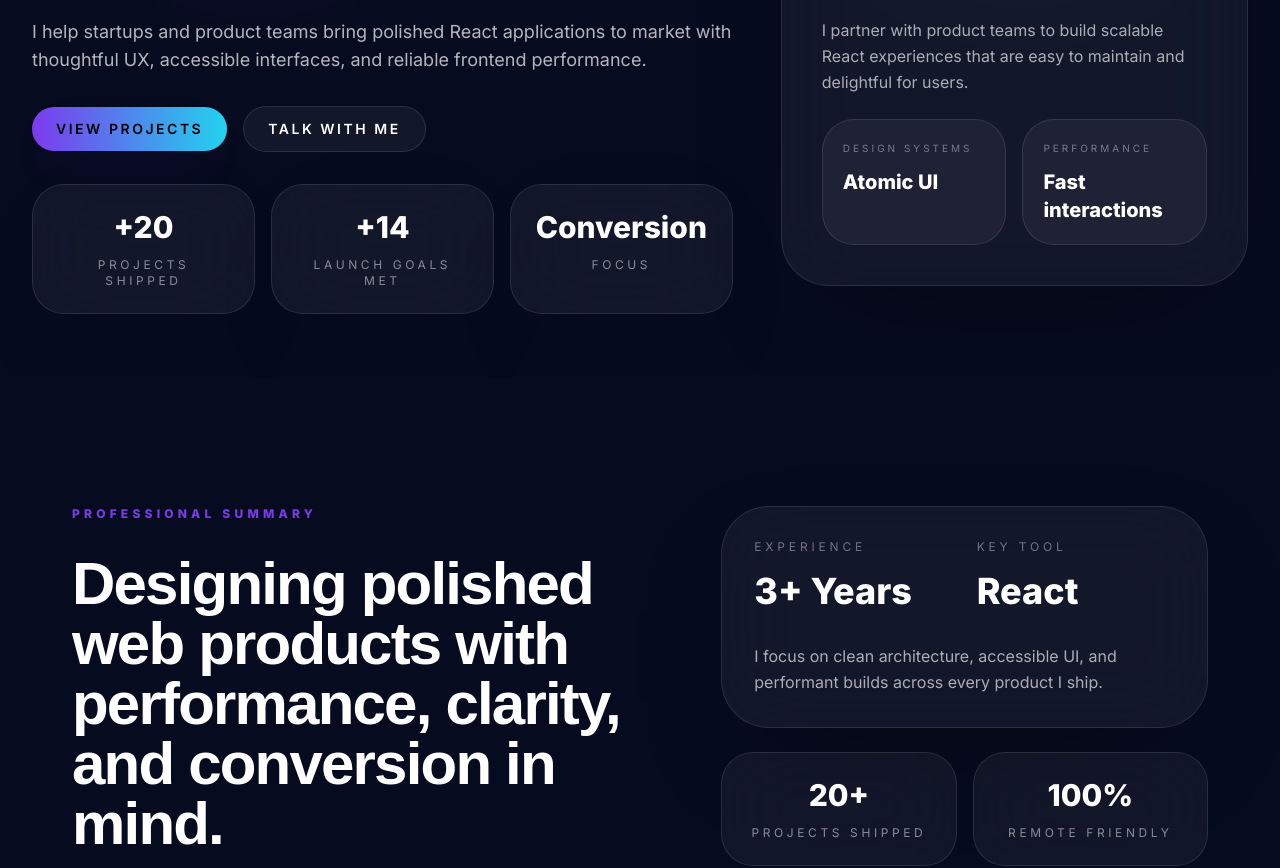
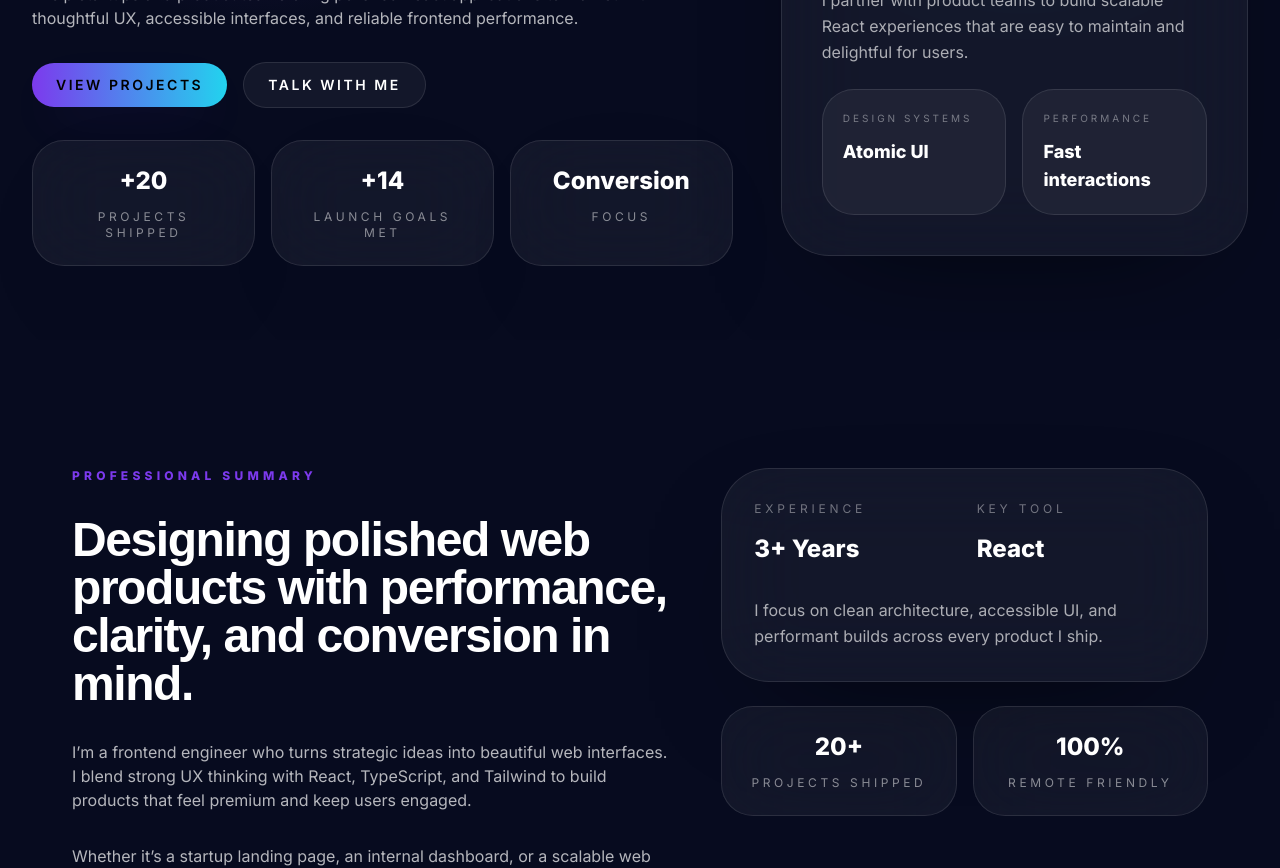
Before and after one commit to devkad09/my_portf, a React (Vite) app: page / in a window 1280 px wide. Shown: the part 380-1248 px from the top of the page. Built offline with nearby package versions, Linux system fonts and the light colour scheme; the HTML template or start-up script is replaced by a standard one.

Commit message:
Update portfolio components

```diff
--- a/src/components/About.tsx
+++ b/src/components/About.tsx
@@ -21,11 +21,11 @@ const About = () => {
               <div className="grid gap-6 sm:grid-cols-2">
                 <div>
                   <p className="text-xs uppercase tracking-[0.32em] text-white/40">Experience</p>
-                  <p className="mt-4 text-4xl font-black text-white">3+ Years</p>
+                  <p className="mt-4 text-2xl font-black text-white">3+ Years</p>
                 </div>
                 <div>
                   <p className="text-xs uppercase tracking-[0.32em] text-white/40">Key tool</p>
-                  <p className="mt-4 text-4xl font-black text-white">React</p>
+                  <p className="mt-4 text-2xl font-black text-white">React</p>
                 </div>
               </div>
               <p className="mt-8 text-white/65 leading-relaxed">
@@ -35,11 +35,11 @@ const About = () => {
 
             <div className="grid gap-4 sm:grid-cols-2">
               <div className="glass-panel rounded-[2rem] p-6 text-center">
-                <p className="text-3xl font-black text-white">20+</p>
+                <p className="text-2xl font-black text-white">20+</p>
                 <p className="mt-3 text-xs uppercase tracking-[0.3em] text-white/50">Projects shipped</p>
               </div>
               <div className="glass-panel rounded-[2rem] p-6 text-center">
-                <p className="text-3xl font-black text-white">100%</p>
+                <p className="text-2xl font-black text-white">100%</p>
                 <p className="mt-3 text-xs uppercase tracking-[0.3em] text-white/50">Remote friendly</p>
               </div>
             </div>
--- a/src/components/Education.tsx
+++ b/src/components/Education.tsx
@@ -23,10 +23,10 @@ const Education = () => {
                   </div>
                   <div>
                     <p className="text-xs uppercase tracking-[0.35em] text-accent">2022 — Present</p>
-                    <h3 className="mt-4 text-3xl font-black text-white">Accra Technical University</h3>
+                    <h3 className="mt-4 text-2xl font-black text-white">Accra Technical University</h3>
                     <div className="mt-5 space-y-3">
-                      <p className="text-white/80 text-xl font-medium">Diploma in Information Technology</p>
-                      <p className="text-white/50 text-base">Currently pursuing Top-Up Degree</p>
+                      <p className="text-white/80 text-lg font-medium">Diploma in Information Technology</p>
+                      <p className="text-white/50 text-sm">Currently pursuing Top-Up Degree</p>
                     </div>
                     <div className="mt-6 flex flex-wrap gap-3">
                       {["Software Eng.", "Data Structures", "Networking", "Web Tech"].map((tag) => (
--- a/src/components/Experience.tsx
+++ b/src/components/Experience.tsx
@@ -34,11 +34,11 @@ const Experience = () => {
                   <span className="inline-flex rounded-full bg-accent/10 px-4 py-2 text-[10px] font-black uppercase tracking-[0.32em] text-accent">
                     {exp.period}
                   </span>
-                  <h4 className="text-xl font-black uppercase tracking-[0.2em] text-white">{exp.company}</h4>
+                  <h4 className="text-lg font-black uppercase tracking-[0.2em] text-white">{exp.company}</h4>
                 </div>
                 <div>
-                  <h3 className="text-3xl font-black text-white mb-4">{exp.role}</h3>
-                  <p className="text-white/65 leading-relaxed text-lg">{exp.description}</p>
+                  <h3 className="text-2xl font-black text-white mb-4">{exp.role}</h3>
+                  <p className="text-white/65 leading-relaxed text-base">{exp.description}</p>
                 </div>
               </div>
             </div>
--- a/src/components/Footer.tsx
+++ b/src/components/Footer.tsx
@@ -6,10 +6,10 @@ const Footer = () => (
       <div className="glass-panel rounded-[3rem] border-white/10 p-10">
         <div className="grid gap-10 lg:grid-cols-[1.2fr_0.8fr] items-center">
           <div className="space-y-4">
-            <a href="#hero" className="text-3xl font-black tracking-tighter text-white">
+            <a href="#hero" className="text-2xl font-black tracking-tighter text-white">
               KAD<span className="text-accent">DEV</span>
             </a>
-            <p className="text-white/60 text-base leading-relaxed">
+            <p className="text-white/60 text-sm leading-relaxed">
               Building polished, performance-focused web products for ambitious teams and founders.
             </p>
           </div>
--- a/src/components/Hero.tsx
+++ b/src/components/Hero.tsx
@@ -36,7 +36,7 @@ const Hero = () => {
             <div className="grid grid-cols-1 sm:grid-cols-3 gap-4">
               {heroMetrics.map((item) => (
                 <div key={item.label} className="glass-panel rounded-[2rem] p-6 text-center">
-                  <p className="text-3xl font-black text-white">{item.value}</p>
+                  <p className="text-2xl font-black text-white">{item.value}</p>
                   <p className="mt-3 text-xs uppercase tracking-[0.3em] text-white/50">{item.label}</p>
                 </div>
               ))}
@@ -49,18 +49,18 @@ const Hero = () => {
                 <div className="inline-flex rounded-full bg-white/5 px-4 py-2 text-[10px] uppercase tracking-[0.3em] text-accent">
                   Product-first frontend
                 </div>
-                <h2 className="text-3xl sm:text-4xl font-black text-white">Design systems, performance, and launch-ready UI.</h2>
+                <h2 className="text-2xl sm:text-3xl font-black text-white">Design systems, performance, and launch-ready UI.</h2>
                 <p className="text-white/65 leading-relaxed">
                   I partner with product teams to build scalable React experiences that are easy to maintain and delightful for users.
                 </p>
                 <div className="grid gap-4 sm:grid-cols-2">
                   <div className="rounded-[2rem] border border-white/10 bg-white/5 p-5">
                     <p className="text-[10px] uppercase tracking-[0.3em] text-white/40">Design systems</p>
-                    <p className="mt-3 text-xl font-black text-white">Atomic UI</p>
+                    <p className="mt-3 text-lg font-black text-white">Atomic UI</p>
                   </div>
                   <div className="rounded-[2rem] border border-white/10 bg-white/5 p-5">
                     <p className="text-[10px] uppercase tracking-[0.3em] text-white/40">Performance</p>
-                    <p className="mt-3 text-xl font-black text-white">Fast interactions</p>
+                    <p className="mt-3 text-lg font-black text-white">Fast interactions</p>
                   </div>
                 </div>
               </div>
--- a/src/components/Services.tsx
+++ b/src/components/Services.tsx
@@ -52,7 +52,7 @@ const Services = () => {
                   <service.icon className="w-7 h-7 text-white" />
                 </div>
                 <div>
-                  <h4 className="font-heading text-2xl font-black text-white mb-4">{service.title}</h4>
+                  <h4 className="font-heading text-xl font-black text-white mb-4">{service.title}</h4>
                   <p className="text-white/60 leading-relaxed">{service.desc}</p>
                 </div>
                 <div className="mt-auto pt-6 border-t border-white/10">
--- a/src/index.css
+++ b/src/index.css
@@ -69,11 +69,11 @@
   }
 
   .section-heading {
-    @apply font-heading font-black text-4xl sm:text-5xl lg:text-6xl text-white leading-tight;
+    @apply font-heading font-black text-3xl sm:text-4xl lg:text-5xl text-white leading-tight;
   }
 
   .section-copy {
-    @apply max-w-3xl text-white/70 text-base sm:text-lg leading-relaxed;
+    @apply max-w-3xl text-white/70 text-sm sm:text-base leading-relaxed;
   }
 
   .hero-badge {
```
Also changed, not shown: src/components/Projects.tsx (+7 -7 lines).
